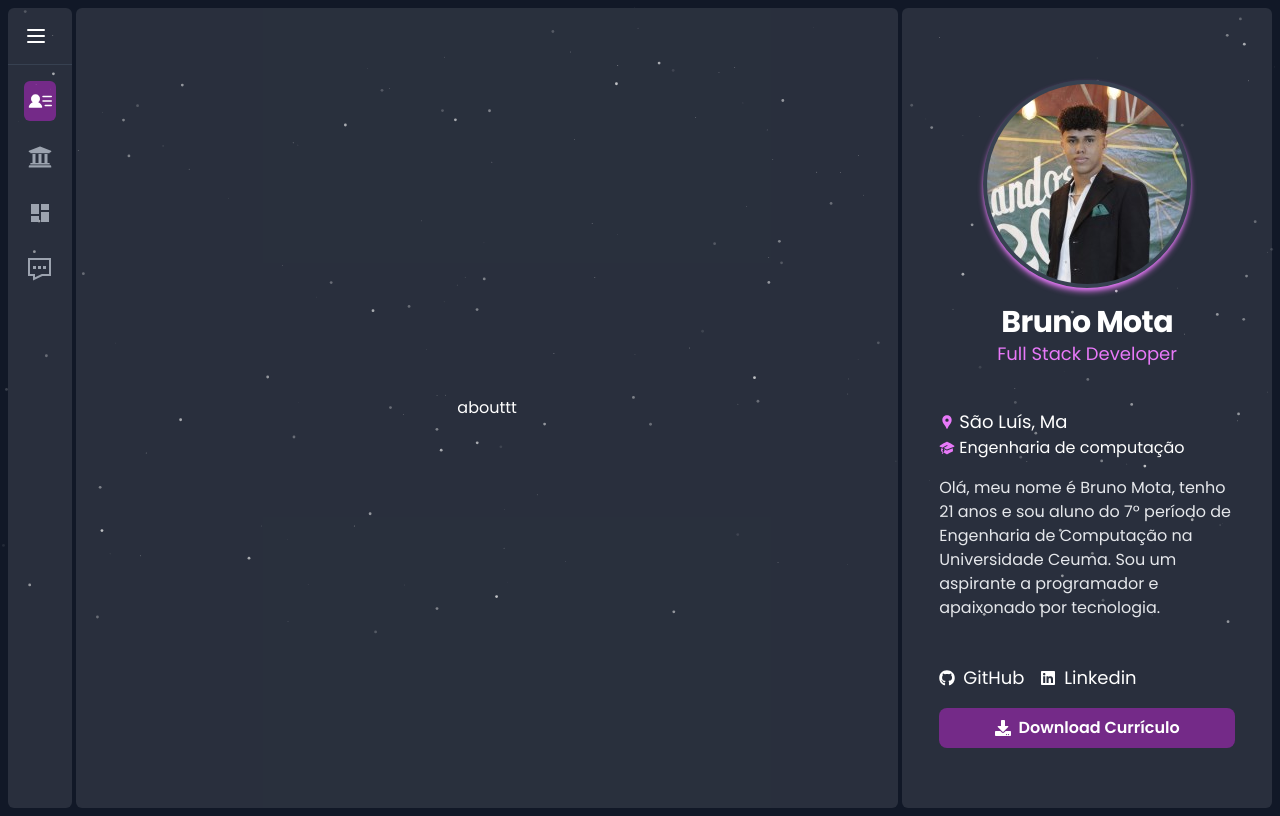
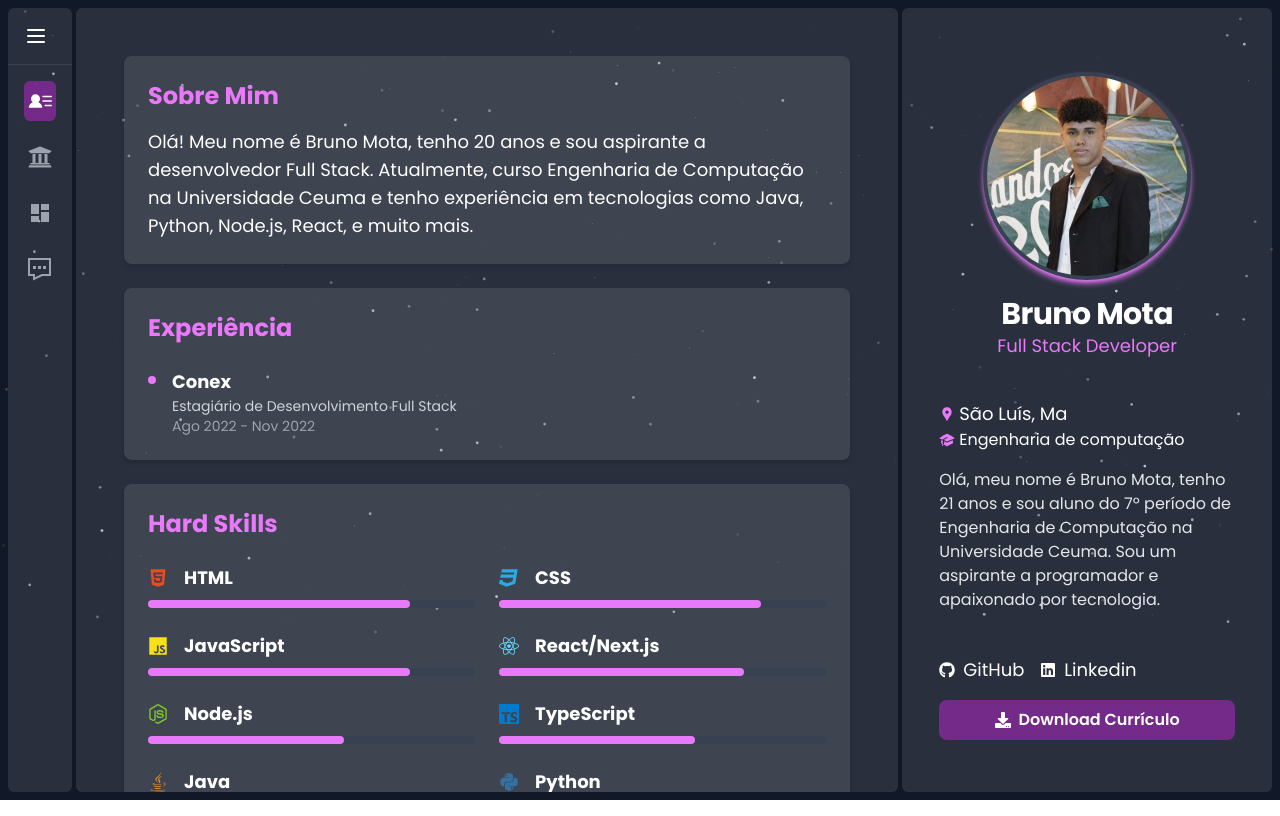
Before and after one commit to brunomota7/my_portfolio, a Next.js app: page /dashboard in a window 1280 px wide. Built offline with nearby package versions, Linux system fonts and the light colour scheme.

Commit message:
Criado o componente About

```diff
--- a/src/app/(pages)/dashboard/page.tsx
+++ b/src/app/(pages)/dashboard/page.tsx
@@ -1,9 +1,10 @@
 import Aside from "@/components/Aside";
 import Main from "@/components/Main";
+import "../../../styles/scrollbar.css";
 
 export default function Dashboard() {
     return (
-        <main className="w-full h-auto p-2 flex flex-col lg:flex-row gap-1">
+        <main className="w-full h-screen overflow-y-auto p-2 flex flex-col lg:flex-row gap-1 scrollbar">
             <Main />
             <Aside />
         </main>
--- a/src/components/About/index.tsx
+++ b/src/components/About/index.tsx
@@ -1,8 +1,131 @@
+'use client';
 
-export function About() {
+import { motion } from "framer-motion";
+import { FaJava, FaPython, FaNodeJs, FaReact, FaHtml5, FaCss3 } from "react-icons/fa";
+import { SiMysql, SiTypescript } from "react-icons/si";
+import { HiOutlineLightBulb, HiOutlineUserGroup } from "react-icons/hi";
+import { MdOutlineLayers, MdOutlineCommit } from "react-icons/md";
+import { IoLogoJavascript } from "react-icons/io5";
+
+export default function About() {
+    const hardSkills = [
+        { name: "HTML", icon: <FaHtml5 className="text-xl text-[#e54c21]" />, level: 80 },
+        { name: "CSS", icon: <FaCss3 className="text-xl text-[#29aae3]" />, level: 80 },
+        { name: "JavaScript", icon: <IoLogoJavascript className="text-xl text-[#f7e018]" />, level: 80 },
+        { name: "React/Next.js", icon: <FaReact className="text-xl text-[#61dafb]" />, level: 75 },
+        { name: "Node.js", icon: <FaNodeJs className="text-xl text-[#83cd29]" />, level: 60 },
+        { name: "TypeScript", icon: <SiTypescript className="text-xl text-[#007acc]" />, level: 60 },
+        { name: "Java", icon: <FaJava className="text-xl text-[#f89820]" />, level: 30 },
+        { name: "Python", icon: <FaPython className="text-xl text-[#3670a0]" />, level: 40 },
+        { name: "MySQL", icon: <SiMysql className="text-xl text-[#00758f]" />, level: 60 },
+    ];
+
+    const softSkills = [
+        { name: "Resolução de Problemas", icon: <HiOutlineLightBulb className="text-xl text-yellow-400" /> },
+        { name: "Trabalho em Equipe", icon: <HiOutlineUserGroup className="text-xl text-green-400" /> },
+        { name: "Liderança", icon: <MdOutlineLayers className="text-xl text-red-400" /> },
+        { name: "Comunicação", icon: <MdOutlineCommit className="text-xl text-blue-400" /> },
+    ];
+
+    const timeline = [
+        {
+        company: "Conex",
+        role: "Estagiário de Desenvolvimento Full Stack",
+        time: "Ago 2022 - Nov 2022",
+        },
+    ];
+
     return (
-        <>
-        abouttt
-        </>
+        <div className="flex flex-col w-full gap-6 p-6 text-white">
+        {/* Introdução */}
+        <motion.section
+            initial={{ opacity: 0, y: 50 }}
+            animate={{ opacity: 1, y: 0 }}
+            transition={{ duration: 0.5 }}
+            className="bg-white/10 p-6 rounded-lg shadow-md"
+        >
+            <h2 className="text-2xl font-bold text-fuchsia-400">Sobre Mim</h2>
+            <p className="mt-4 text-lg">
+            Olá! Meu nome é Bruno Mota, tenho 20 anos e sou aspirante a desenvolvedor Full Stack.
+            Atualmente, curso Engenharia de Computação na Universidade Ceuma e tenho experiência
+            em tecnologias como Java, Python, Node.js, React, e muito mais.
+            </p>
+        </motion.section>
+
+        {/* Experiência */}
+        <motion.section
+            initial={{ opacity: 0, y: 50 }}
+            animate={{ opacity: 1, y: 0 }}
+            transition={{ duration: 0.5 }}
+            className="bg-white/10 p-6 rounded-lg shadow-md"
+        >
+            <h2 className="text-2xl font-bold text-fuchsia-400">Experiência</h2>
+            <div className="flex flex-col mt-6 gap-6">
+            {timeline.map((item, index) => (
+                <motion.div
+                key={index}
+                initial={{ opacity: 0, x: -50 }}
+                animate={{ opacity: 1, x: 0 }}
+                transition={{ duration: 0.3, delay: index * 0.2 }}
+                className="flex items-start gap-4"
+                >
+                <div className="w-2 h-2 mt-2 bg-fuchsia-400 rounded-full"></div>
+                <div>
+                    <h3 className="text-lg font-bold">{item.company}</h3>
+                    <p className="text-sm text-gray-300">{item.role}</p>
+                    <p className="text-sm text-gray-400">{item.time}</p>
+                </div>
+                </motion.div>
+            ))}
+            </div>
+        </motion.section>
+
+        {/* Hard Skills */}
+        <motion.section
+            initial={{ opacity: 0, y: 50 }}
+            animate={{ opacity: 1, y: 0 }}
+            transition={{ duration: 0.5 }}
+            className="bg-white/10 p-6 rounded-lg shadow-md"
+        >
+            <h2 className="text-2xl font-bold text-fuchsia-400">Hard Skills</h2>
+            <div className="grid grid-cols-1 md:grid-cols-2 gap-6 mt-6">
+            {hardSkills.map((skill, index) => (
+                <div key={index}>
+                <div className="flex items-center gap-4">
+                    {skill.icon}
+                    <h3 className="text-lg font-bold">{skill.name}</h3>
+                </div>
+                <div className="w-full bg-gray-700 h-2 rounded-md mt-2">
+                    <div
+                    className="h-2 bg-fuchsia-400 rounded-md"
+                    style={{ width: `${skill.level}%` }}
+                    ></div>
+                </div>
+                </div>
+            ))}
+            </div>
+        </motion.section>
+
+        {/* Soft Skills */}
+        <motion.section
+            initial={{ opacity: 0, y: 50 }}
+            animate={{ opacity: 1, y: 0 }}
+            transition={{ duration: 0.5 }}
+            className="bg-white/10 p-6 rounded-lg shadow-md"
+        >
+            <h2 className="text-2xl font-bold text-fuchsia-400">Soft Skills</h2>
+            <div className="flex flex-wrap gap-6 mt-6">
+            {softSkills.map((skill, index) => (
+                <div
+                key={index}
+                className="flex items-center gap-4 bg-gray-700/50 p-4 rounded-md shadow-md"
+                >
+                {skill.icon}
+                <h3 className="text-lg font-bold">{skill.name}</h3>
+                </div>
+            ))}
+            </div>
+        </motion.section>
+        </div>
     );
 }
--- a/src/components/Main/index.tsx
+++ b/src/components/Main/index.tsx
@@ -1,6 +1,5 @@
 'use client'
 import { useState } from "react";
-import { About } from "../About";
 import Education from "../Education";
 import Projects from "../Projects";
 import Contact from "../Contact";
@@ -10,6 +9,8 @@ import { PiUserListFill } from "react-icons/pi";
 import { FaUniversity } from "react-icons/fa";
 import { MdDashboard } from "react-icons/md";
 import { GrContact } from "react-icons/gr";
+import About from "../About";
+import "../../styles/scrollbar.css";
 
 export default function Main() {
     const [isOpen, setIsOpen] = useState(false);
@@ -119,7 +120,7 @@ export default function Main() {
                 initial={{ opacity: 0, top: 100 }}
                 whileInView={{ opacity: 1, top: 0 }}
                 transition={{ duration: 0.6 }}
-                className={`flex-1 mt-2 lg:mt-0 ml-0 lg:ml-1 bg-white/10 rounded-md transition-all duration-300 ease-in-out`}
+                className={`flex-1 overflow-y-auto mt-2 lg:mt-0 ml-0 lg:ml-1 bg-white/10 rounded-md transition-all duration-300 ease-in-out scrollbar`}
             >
                 <motion.div
                     key={activeContent}
--- /dev/null
+++ b/src/styles/scrollbar.css
@@ -0,0 +1,24 @@
+/* Estilização da scrollbar */
+.scrollbar {
+    scrollbar-width: thin;
+    scrollbar-color: #6b7280 transparent;
+}
+
+.scrollbar::-webkit-scrollbar {
+    width: 8px;
+}
+
+.scrollbar::-webkit-scrollbar-thumb {
+    background-color: #6b7280;
+    border-radius: 8px;
+    border: 2px solid transparent;
+    background-clip: padding-box;
+}
+
+.scrollbar::-webkit-scrollbar-thumb:hover {
+    background-color: #4b5563;
+}
+
+.scrollbar::-webkit-scrollbar-track {
+    background-color: transparent;
+}
```
